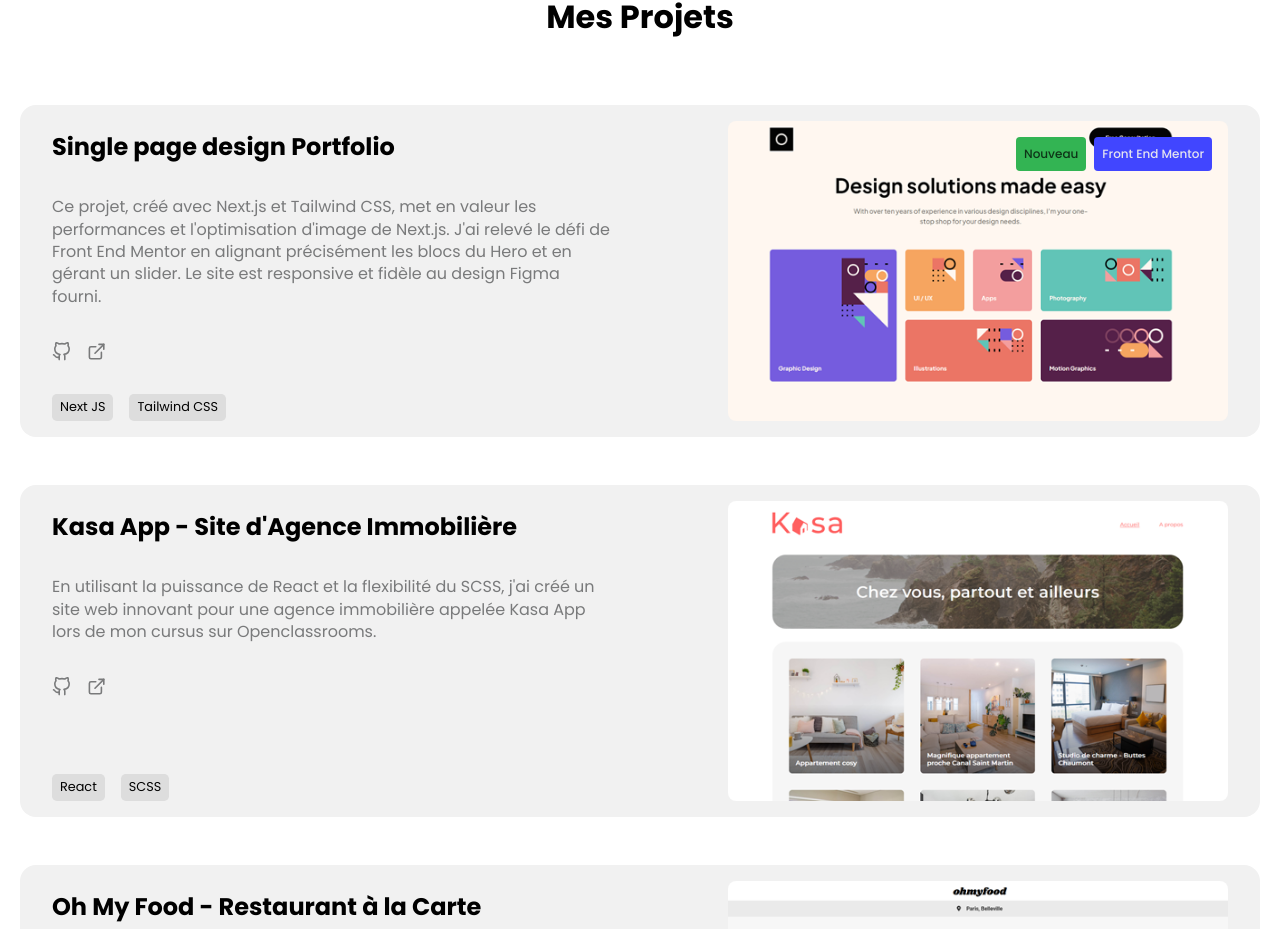
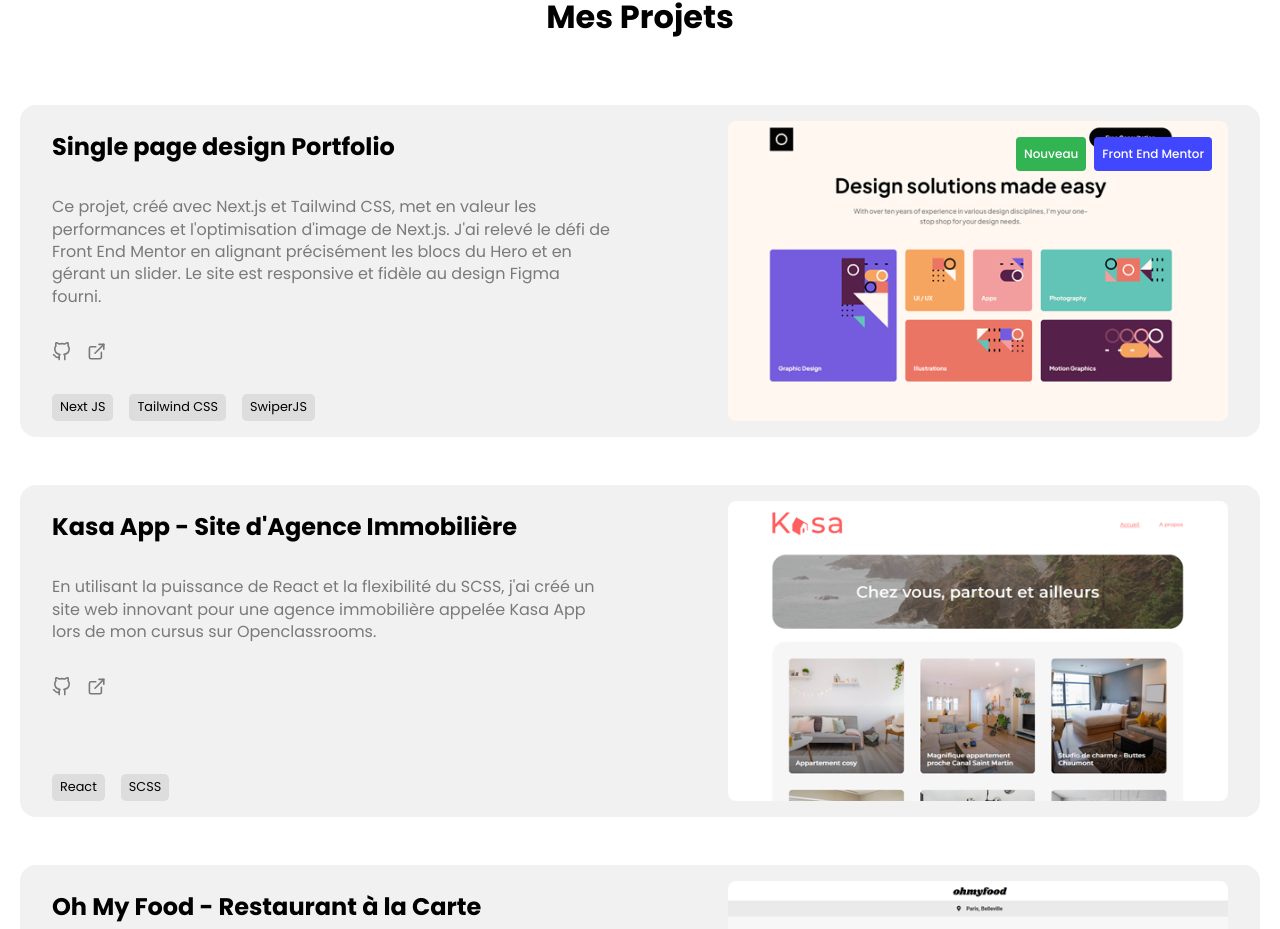
Before and after one commit to WillFDA/williamdeazevedo2023, a Next.js app: page / in a window 1280 px wide. Shown: the part 1645-2574 px from the top of the page. Built offline with nearby package versions, Linux system fonts and the light colour scheme.

Commit message:
petite modif

```diff
--- a/src/scss/sections/_sectionMesProjets.scss
+++ b/src/scss/sections/_sectionMesProjets.scss
@@ -136,7 +136,7 @@
   }
   &-mentor {
     font-size: 12px;
-    color: #e3e3f0;
+    color: white;
     background-color: #4146ff;
     z-index: 2;
     padding: 0.5rem;
@@ -145,7 +145,7 @@
   }
   &-new {
     font-size: 12px;
-    color: rgb(14, 53, 24);
+    color: white;
     background-color: rgb(51, 180, 83);
     z-index: 2;
     padding: 0.5rem;
--- a/src/sections/SectionMesProjets.tsx
+++ b/src/sections/SectionMesProjets.tsx
@@ -14,7 +14,7 @@
       projectLink: "https://single-page-design-portfolio-william.netlify.app/",
       projectDescription:
         "Ce projet, créé avec Next.js et Tailwind CSS, met en valeur les performances et l'optimisation d'image de Next.js. J'ai relevé le défi de Front End Mentor en alignant précisément les blocs du Hero et en gérant un slider. Le site est responsive et fidèle au design Figma fourni.",
-      projectTech: ["Next JS", "Tailwind CSS"],
+      projectTech: ["Next JS", "Tailwind CSS", "SwiperJS"],
       projectExternalLinks: {
         github: "https://github.com/WillFDA/single-page-design-portfolio",
         externalLink:
```
